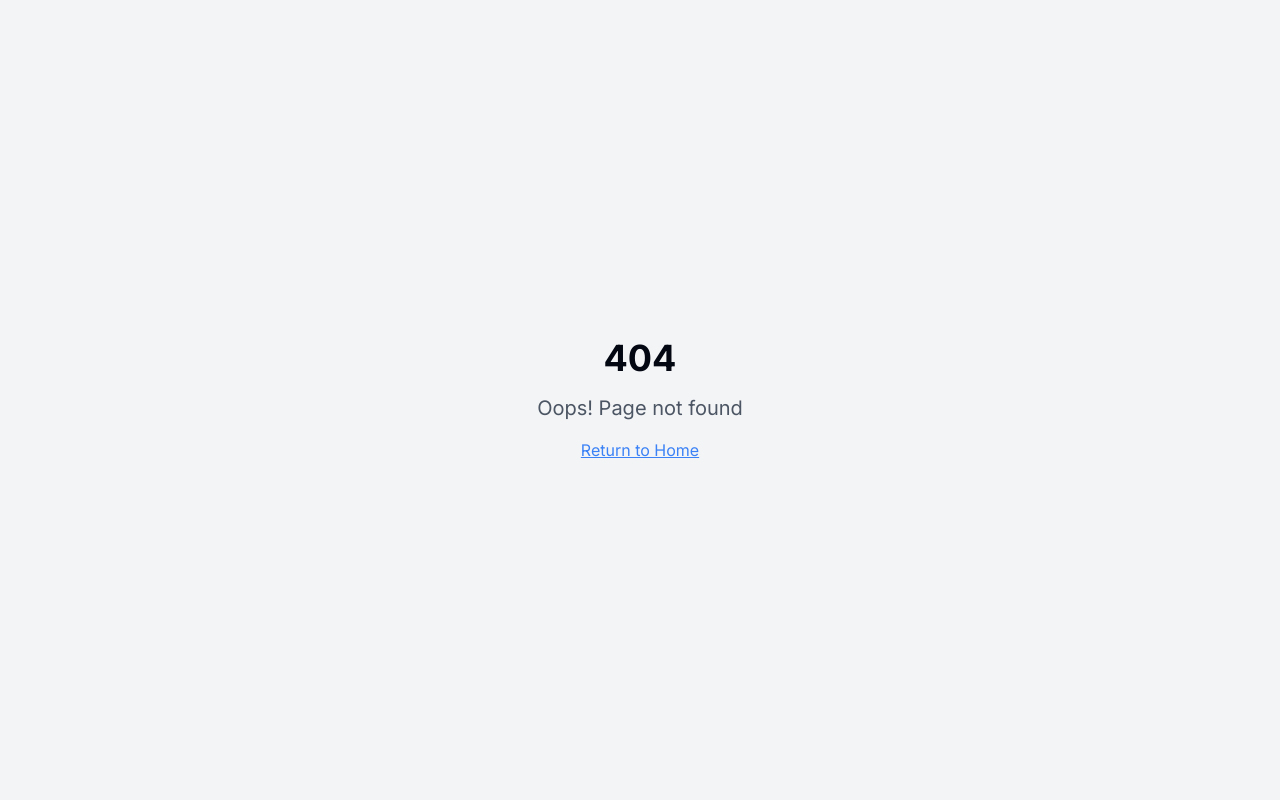
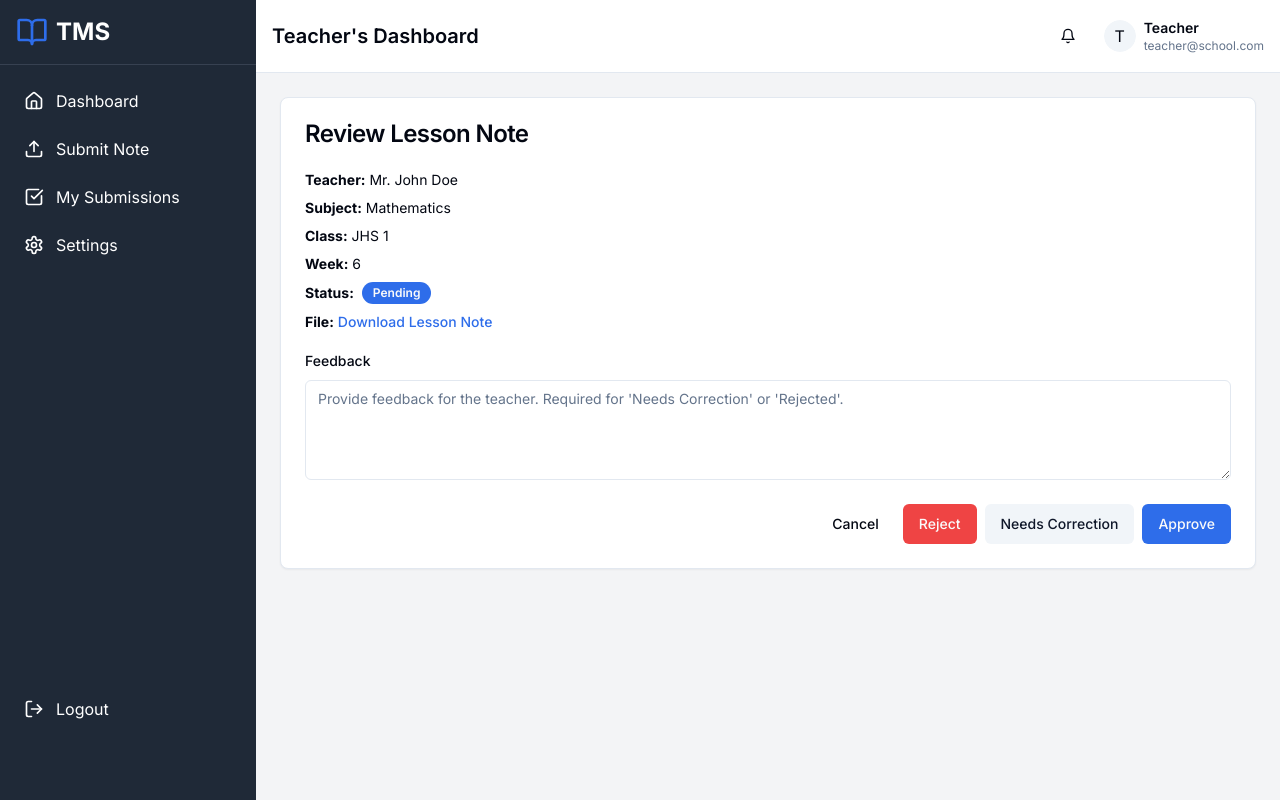
Before and after one commit to anklet1/teach-track-academy, a React (Vite) app: page /review/1 in a window 1280 px wide. Before the commit this address had no page. Built offline with nearby package versions, Linux system fonts and the light colour scheme.

Commit message:
Fix review notes navigation
Make the "Review Notes" section navigate to the review notes page.

```diff
--- a/src/App.tsx
+++ b/src/App.tsx
@@ -10,6 +10,7 @@ import NotFound from "./pages/NotFound";
 import Login from "./pages/Login";
 import Dashboard from "./pages/Dashboard";
 import Settings from "./pages/Settings";
+import ReviewNote from "./pages/ReviewNote";
 
 const queryClient = new QueryClient();
 
@@ -25,6 +26,7 @@ const App = () => (
             <Route path="/login" element={<Login />} />
             <Route path="/dashboard" element={<Dashboard />} />
             <Route path="/settings" element={<Settings />} />
+            <Route path="/review/:submissionId" element={<ReviewNote />} />
             {/* ADD ALL CUSTOM ROUTES ABOVE THE CATCH-ALL "*" ROUTE */}
             <Route path="*" element={<NotFound />} />
           </Routes>
--- a/src/components/dashboard/AdminDashboard.tsx
+++ b/src/components/dashboard/AdminDashboard.tsx
@@ -1,5 +1,5 @@
-
-import { useState, useMemo } from "react";
+import { useState, useMemo, useEffect } from "react";
+import { useNavigate } from "react-router-dom";
 import { allSubmissions as initialSubmissions, stats } from "@/data/mock";
 import { Card, CardContent, CardHeader, CardTitle } from "@/components/ui/card";
 import { Table, TableBody, TableCell, TableHead, TableHeader, TableRow } from "@/components/ui/table";
@@ -31,9 +31,20 @@ const getBadgeVariant = (status: string) => {
 type Submission = (typeof initialSubmissions)[0];
 
 const AdminDashboard = () => {
-  const [submissions, setSubmissions] = useState(initialSubmissions);
-  const [selectedSubmission, setSelectedSubmission] = useState<Submission | null>(null);
-  const [feedback, setFeedback] = useState("");
+  const [submissions, setSubmissions] = useState<Submission[]>(() => {
+    try {
+      const savedSubmissions = localStorage.getItem('submissions');
+      return savedSubmissions ? JSON.parse(savedSubmissions) : initialSubmissions;
+    } catch (error) {
+      console.error("Error parsing submissions from localStorage", error);
+      return initialSubmissions;
+    }
+  });
+  const navigate = useNavigate();
+
+  useEffect(() => {
+    localStorage.setItem('submissions', JSON.stringify(submissions));
+  }, [submissions]);
 
   const teacherReports = useMemo(() => {
     const reports: { [teacher: string]: { [status: string]: number } } = {};
@@ -59,27 +70,7 @@ const AdminDashboard = () => {
   }, [submissions]);
 
   const handleReviewClick = (submission: Submission) => {
-    setSelectedSubmission(submission);
-    setFeedback("");
-  };
-
-  const handleStatusUpdate = (newStatus: string) => {
-    if (!selectedSubmission) return;
-
-    if ((newStatus === 'Needs Correction' || newStatus === 'Rejected') && !feedback.trim()) {
-      toast.error("Feedback is required for this action.");
-      return;
-    }
-
-    setSubmissions(
-      submissions.map((sub) =>
-        sub.id === selectedSubmission.id ? { ...sub, status: newStatus } : sub
-      )
-    );
-
-    console.log(`Status for submission ${selectedSubmission.id} updated to ${newStatus}. Feedback: ${feedback}`);
-    toast.success(`Submission status updated to "${newStatus}".`);
-    setSelectedSubmission(null);
+    navigate(`/review/${submission.id}?role=admin`);
   };
 
   return (
@@ -143,42 +134,6 @@ const AdminDashboard = () => {
           </Table>
         </CardContent>
       </Card>
-
-      {selectedSubmission && (
-        <Dialog open={!!selectedSubmission} onOpenChange={(isOpen) => !isOpen && setSelectedSubmission(null)}>
-          <DialogContent className="sm:max-w-xl">
-            <DialogHeader>
-              <DialogTitle>Review Lesson Note</DialogTitle>
-            </DialogHeader>
-            <div className="space-y-4 py-4">
-              <div className="space-y-2 text-sm">
-                <p><strong>Teacher:</strong> {selectedSubmission.teacher}</p>
-                <p><strong>Subject:</strong> {selectedSubmission.subject}</p>
-                <p><strong>Class:</strong> {selectedSubmission.class}</p>
-                <p><strong>Week:</strong> {selectedSubmission.week}</p>
-                <div className="flex items-center gap-2"><strong>Status:</strong> <Badge variant={getBadgeVariant(selectedSubmission.status) as any}>{selectedSubmission.status}</Badge></div>
-                <div className="flex items-center gap-1"><strong>File:</strong> <Button variant="link" className="p-0 h-auto text-sm">Download Lesson Note</Button></div>
-              </div>
-              <div className="space-y-2">
-                <Label htmlFor="feedback">Feedback</Label>
-                <Textarea
-                  id="feedback"
-                  value={feedback}
-                  onChange={(e) => setFeedback(e.target.value)}
-                  placeholder="Provide feedback for the teacher. Required for 'Needs Correction' or 'Rejected'."
-                  className="min-h-[100px]"
-                />
-              </div>
-            </div>
-            <DialogFooter className="flex-wrap gap-2 sm:justify-end">
-               <Button variant="ghost" onClick={() => setSelectedSubmission(null)}>Cancel</Button>
-               <Button variant="destructive" onClick={() => handleStatusUpdate('Rejected')}>Reject</Button>
-               <Button variant="secondary" onClick={() => handleStatusUpdate('Needs Correction')}>Needs Correction</Button>
-               <Button onClick={() => handleStatusUpdate('Approved')}>Approve</Button>
-            </DialogFooter>
-          </DialogContent>
-        </Dialog>
-      )}
     </div>
   );
 };
--- /dev/null
+++ b/src/pages/ReviewNote.tsx
@@ -0,0 +1,102 @@
+
+import { useState, useEffect } from "react";
+import { useParams, useNavigate } from "react-router-dom";
+import { allSubmissions as initialSubmissions } from "@/data/mock";
+import { Button } from "@/components/ui/button";
+import { Card, CardContent, CardHeader, CardTitle, CardFooter } from "@/components/ui/card";
+import { Label } from "@/components/ui/label";
+import { Textarea } from "@/components/ui/textarea";
+import { Badge } from "@/components/ui/badge";
+import { toast } from "sonner";
+import DashboardLayout from "@/components/layout/DashboardLayout";
+
+const getBadgeVariant = (status: string) => {
+  switch (status) {
+    case "Approved": return "success";
+    case "Needs Correction": return "warning";
+    case "Rejected": return "destructive";
+    default: return "default";
+  }
+};
+
+type Submission = (typeof initialSubmissions)[0];
+
+const ReviewNote = () => {
+  const { submissionId } = useParams<{ submissionId: string }>();
+  const navigate = useNavigate();
+  const [submission, setSubmission] = useState<Submission | null>(null);
+  const [feedback, setFeedback] = useState("");
+  const [submissions, setSubmissions] = useState<Submission[]>([]);
+
+  useEffect(() => {
+    const savedSubmissions = localStorage.getItem('submissions');
+    const allSubmissions = savedSubmissions ? JSON.parse(savedSubmissions) : initialSubmissions;
+    setSubmissions(allSubmissions);
+    const currentSubmission = allSubmissions.find((s: Submission) => s.id === Number(submissionId));
+    if (currentSubmission) {
+      setSubmission(currentSubmission);
+    } else {
+      toast.error("Submission not found.");
+      navigate("/dashboard?role=admin");
+    }
+  }, [submissionId, navigate]);
+
+  const handleStatusUpdate = (newStatus: string) => {
+    if (!submission) return;
+
+    if ((newStatus === 'Needs Correction' || newStatus === 'Rejected') && !feedback.trim()) {
+      toast.error("Feedback is required for this action.");
+      return;
+    }
+
+    const updatedSubmissions = submissions.map((sub) =>
+      sub.id === submission.id ? { ...sub, status: newStatus } : sub
+    );
+
+    localStorage.setItem('submissions', JSON.stringify(updatedSubmissions));
+    toast.success(`Submission status updated to "${newStatus}".`);
+    navigate("/dashboard?role=admin");
+  };
+
+  if (!submission) {
+    return <DashboardLayout><p>Loading submission...</p></DashboardLayout>;
+  }
+
+  return (
+    <DashboardLayout>
+      <Card>
+        <CardHeader>
+          <CardTitle>Review Lesson Note</CardTitle>
+        </CardHeader>
+        <CardContent className="space-y-4">
+          <div className="space-y-2 text-sm">
+            <p><strong>Teacher:</strong> {submission.teacher}</p>
+            <p><strong>Subject:</strong> {submission.subject}</p>
+            <p><strong>Class:</strong> {submission.class}</p>
+            <p><strong>Week:</strong> {submission.week}</p>
+            <div className="flex items-center gap-2"><strong>Status:</strong> <Badge variant={getBadgeVariant(submission.status) as any}>{submission.status}</Badge></div>
+            <div className="flex items-center gap-1"><strong>File:</strong> <Button variant="link" className="p-0 h-auto text-sm">Download Lesson Note</Button></div>
+          </div>
+          <div className="space-y-2">
+            <Label htmlFor="feedback">Feedback</Label>
+            <Textarea
+              id="feedback"
+              value={feedback}
+              onChange={(e) => setFeedback(e.target.value)}
+              placeholder="Provide feedback for the teacher. Required for 'Needs Correction' or 'Rejected'."
+              className="min-h-[100px]"
+            />
+          </div>
+        </CardContent>
+        <CardFooter className="flex-wrap gap-2 justify-end">
+           <Button variant="ghost" onClick={() => navigate("/dashboard?role=admin")}>Cancel</Button>
+           <Button variant="destructive" onClick={() => handleStatusUpdate('Rejected')}>Reject</Button>
+           <Button variant="secondary" onClick={() => handleStatusUpdate('Needs Correction')}>Needs Correction</Button>
+           <Button onClick={() => handleStatusUpdate('Approved')}>Approve</Button>
+        </CardFooter>
+      </Card>
+    </DashboardLayout>
+  );
+};
+
+export default ReviewNote;
```
